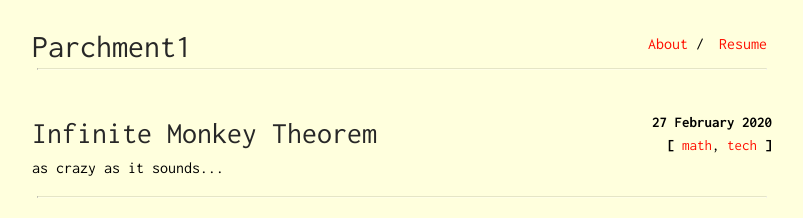
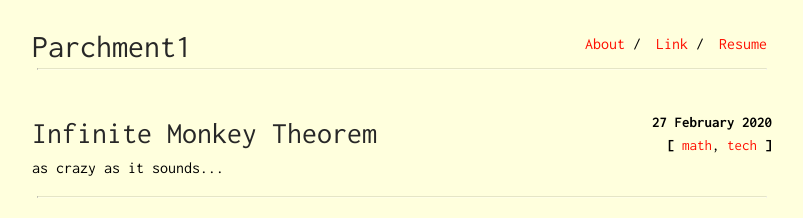
Before and after one commit to ekdc11/ekdc11.github.io, a Jekyll site: the page built from index.html, in a window 1280 px wide. Shown: the top 218 px of the page, without its empty margins (238-1041 px from the left). Built offline with Jekyll 4.4.1, drawn with Linux system fonts in a browser that asks for light colours.

Commit message:
Update _config.yml

```diff
--- a/_config.yml
+++ b/_config.yml
@@ -20,5 +20,7 @@ sass:
 navbar:
  - name: "About"
    link: "about"
+ - name: "Link"
+   link: "about"
  - name: "Resume"
    absolute-link: "https://rahul-bothra.github.io/CV.pdf"
```
